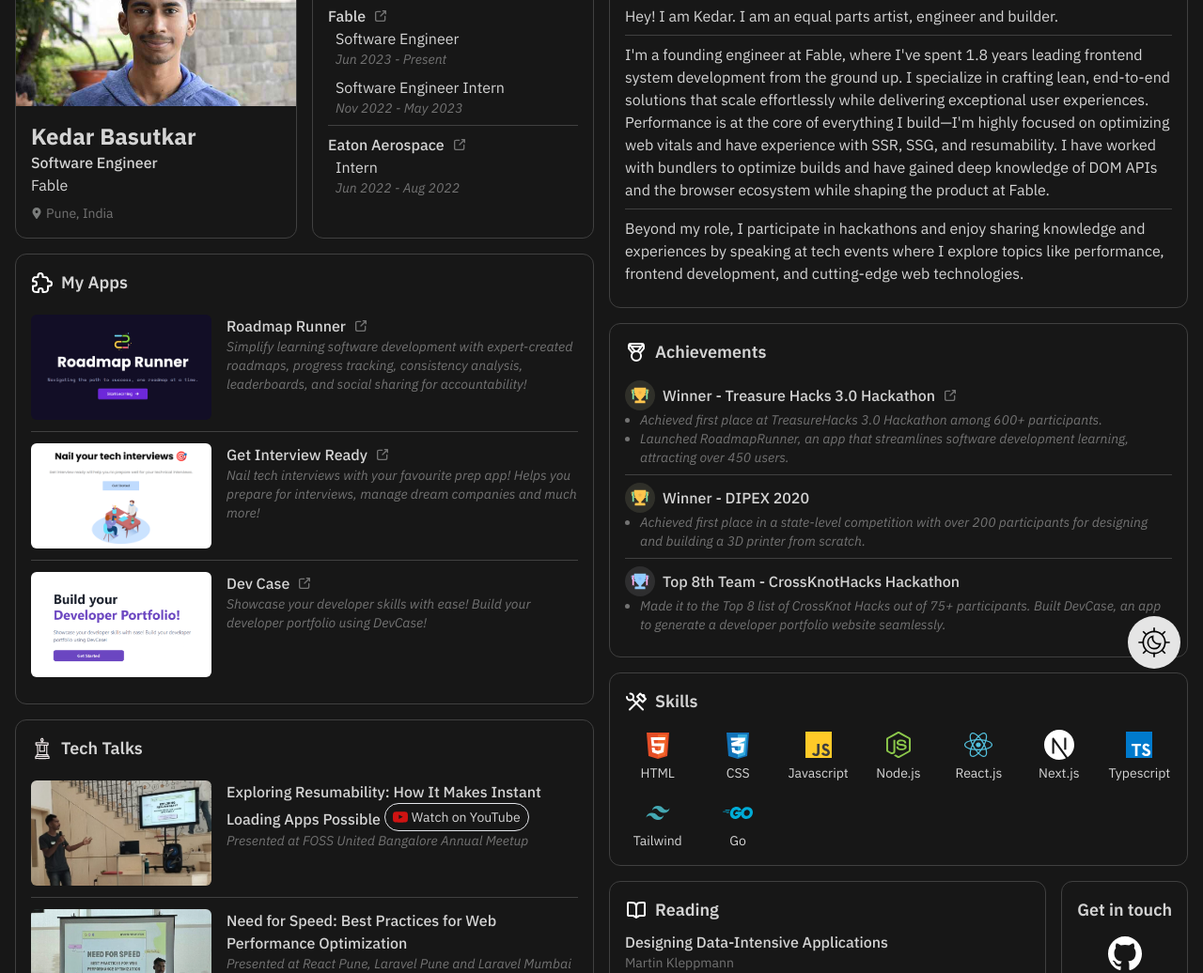
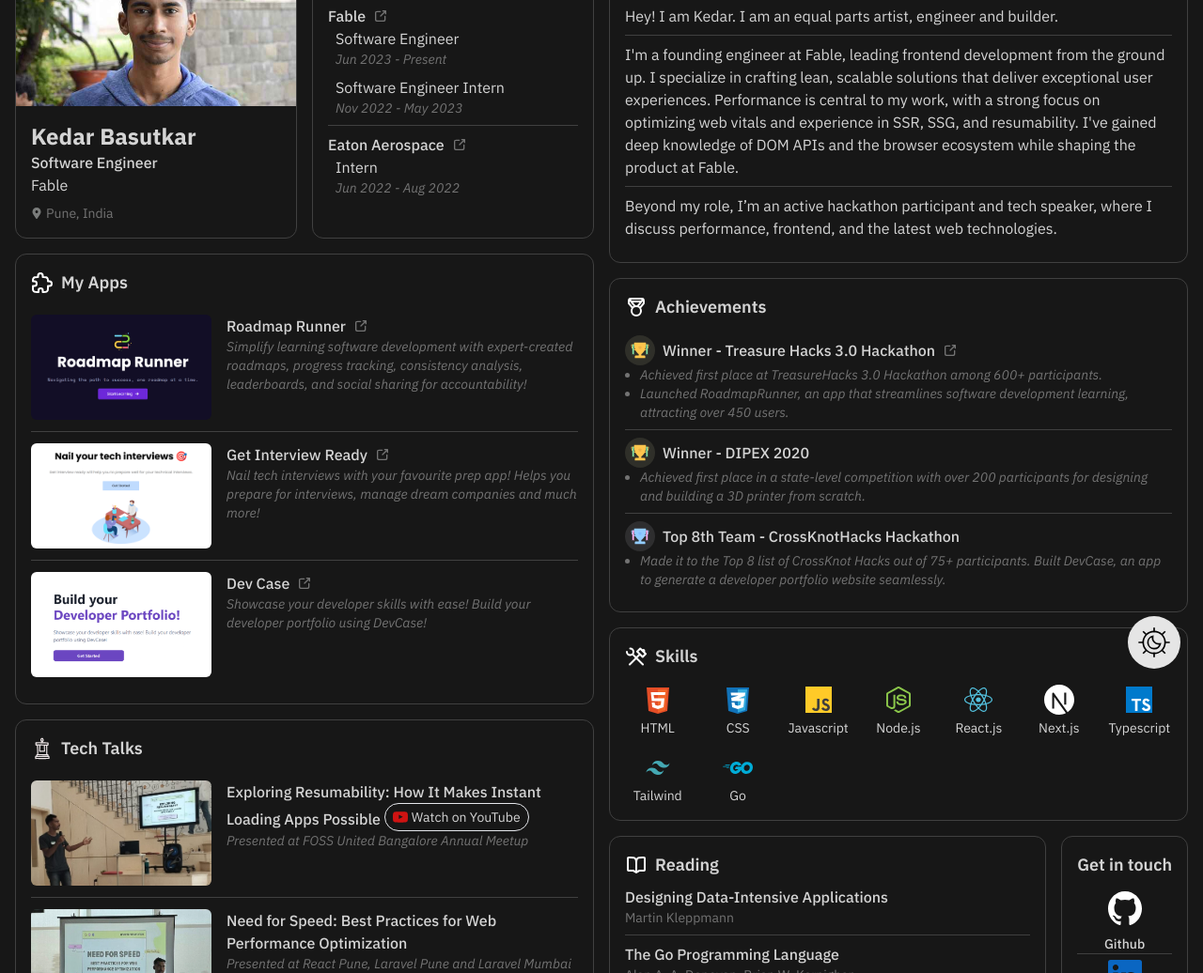
Before and after one commit to kedaroo/simple-portfolio, a website: page src/index.html in a window 1280 px wide. Shown: the part 64-1100 px from the top of the page at 94% size. Drawn offline with Linux system fonts and the light colour scheme.

Commit message:
change about

```diff
--- a/src/index.html
+++ b/src/index.html
@@ -64,20 +64,16 @@
                 Hey! I am Kedar. I am an equal parts artist, engineer and builder.
               </p>
               <p>
-                I'm a founding engineer at Fable, where I've spent 1.8 years
-                leading frontend system development from the ground up. I specialize in
-                crafting lean, end-to-end solutions that scale effortlessly while
-                delivering exceptional user experiences.
-                Performance is at the core of everything I build—I'm highly focused
-                 on optimizing web vitals and have experience with SSR, SSG, and resumability.
-                I have worked with bundlers to optimize builds and have gained
-                deep knowledge of DOM APIs and the browser ecosystem while shaping the
-                product at Fable.
+                I'm a founding engineer at Fable, leading frontend development from the
+                 ground up. I specialize in crafting lean, scalable solutions that deliver
+                  exceptional user experiences. Performance is central to my work, with a
+                  strong focus on optimizing web vitals and experience in SSR, SSG, and
+                  resumability. I've gained deep knowledge of DOM APIs and the browser ecosystem
+                   while shaping the product at Fable.
               </p>
               <p>
-                Beyond my role, I participate in hackathons and enjoy sharing knowledge
-                and experiences by speaking at tech events where I explore topics like
-                performance, frontend development, and cutting-edge web technologies.
+                Beyond my role, I’m an active hackathon participant and tech speaker, where I discuss
+                performance, frontend, and the latest web technologies.
               </p>
             </div>
 
@@ -245,20 +241,16 @@
               Hey! I am Kedar. I am an equal parts artist, engineer and builder.
             </p>
             <p>
-              I'm a founding engineer at Fable, where I've spent 1.8 years
-              leading frontend system development from the ground up. I specialize in
-              crafting lean, end-to-end solutions that scale effortlessly while
-              delivering exceptional user experiences.
-              Performance is at the core of everything I build—I'm highly focused
-               on optimizing web vitals and have experience with SSR, SSG, and resumability.
-              I have worked with bundlers to optimize builds and have gained
-              deep knowledge of DOM APIs and the browser ecosystem while shaping the
-              product at Fable.
+              I'm a founding engineer at Fable, leading frontend development from the
+               ground up. I specialize in crafting lean, scalable solutions that deliver
+                exceptional user experiences. Performance is central to my work, with a
+                strong focus on optimizing web vitals and experience in SSR, SSG, and
+                resumability. I've gained deep knowledge of DOM APIs and the browser ecosystem
+                 while shaping the product at Fable.
             </p>
             <p>
-              Beyond my role, I participate in hackathons and enjoy sharing knowledge
-              and experiences by speaking at tech events where I explore topics like
-              performance, frontend development, and cutting-edge web technologies.
+              Beyond my role, I’m an active hackathon participant and tech speaker, where I discuss
+              performance, frontend, and the latest web technologies.
             </p>
           </div>
         </div>
```
